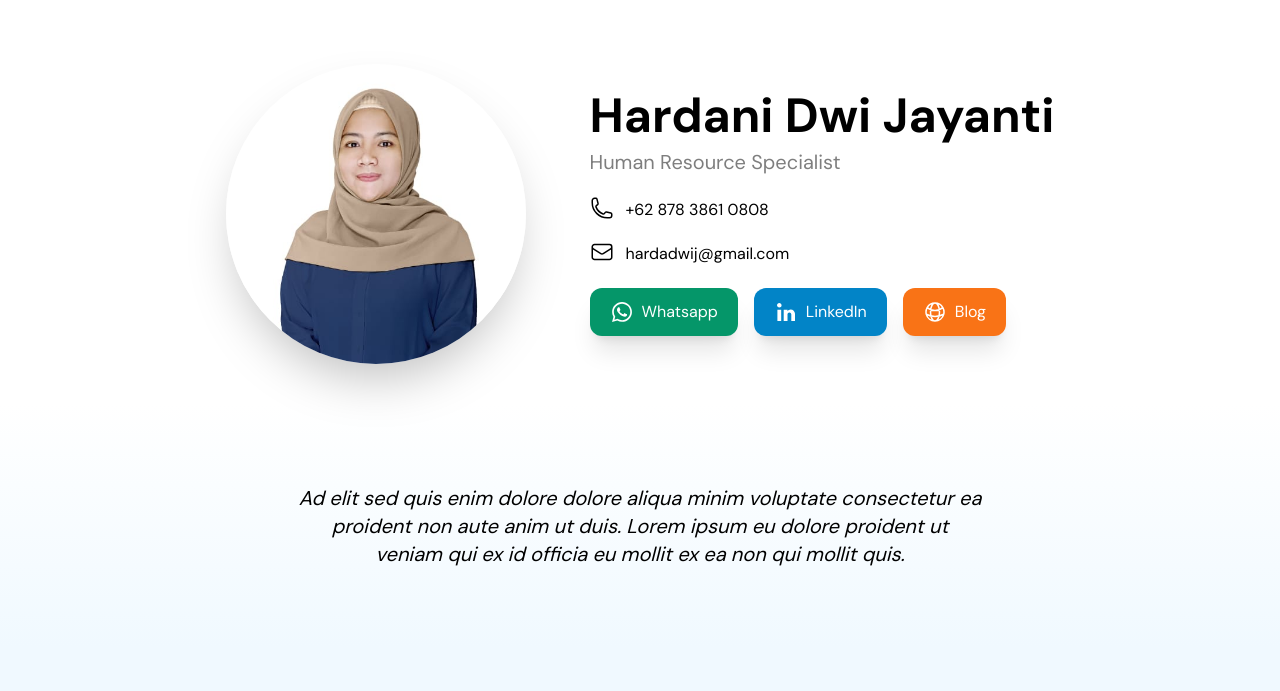
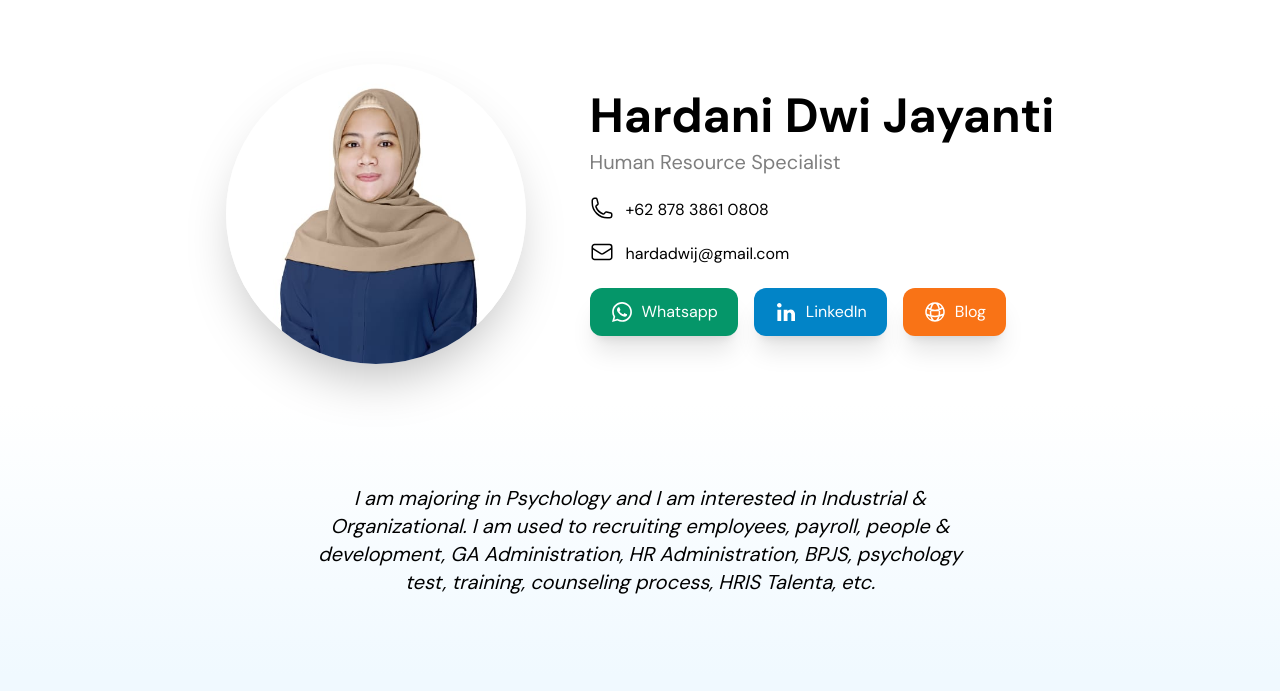
Before and after one commit to hardadwij/hardadwij.github.io, a Jekyll site: the page built from index.html, in a window 1280 px wide and 1400 px high. Shown: the top 691 px of the window. Built offline with Jekyll 4.4.1, drawn with Linux system fonts in a browser that asks for light colours; some of the changed lines change nothing that is shown; some of the changed text lies outside the part shown.

Commit message:
change description and education

```diff
--- a/_config.yml
+++ b/_config.yml
@@ -9,7 +9,7 @@
 
 name: Hardani Dwi Jayanti
 position: Human Resource Specialist
-description: Ad elit sed quis enim dolore dolore aliqua minim voluptate consectetur ea proident non aute anim ut duis. Lorem ipsum eu dolore proident ut veniam qui ex id officia eu mollit ex ea non qui mollit quis.
+description: I am majoring in Psychology and I am interested in Industrial & Organizational. I am used to recruiting employees, payroll, people & development, GA Administration, HR Administration, BPJS, psychology test, training, counseling process, HRIS Talenta, etc.
 location:
 phone: +62 878 3861 0808
 email: hardadwij@gmail.com
@@ -18,24 +18,24 @@
 avatar: assets/img/avatar.jpeg
 
 education:
-  - title: Universitas Mercu Buana
-    bachelor: S2 Psikologi
+  - title: Mercu Buana University
+    bachelor: Master of Psychology
     location: Yogyakarta
-    gpa: 3.9
+    gpa:
     year: 2021-2023
     icon: assets/img/education/umby.jpeg
-  - title: Universitas Ahmad Dahlan
-    bachelor: S1 Psikologi
+  - title: Ahmad Dahlan University
+    bachelor: Bachelor of Psychology
     location: Yogyakarta
-    gpa: 3.1
+    gpa:
     year: 2014-2018
     icon: assets/img/education/uad.jpeg
 
 expertise:
-  - title: aaa
+  - title: Keahlian satu
     description: Ut consequat occaecat excepteur in in in sit nulla ut tempor mollit exercitation. Non exercitation nisi proident in ut consectetur amet aliqua ullamco culpa.
-    icon: https://degiam.github.io/assets/img/avatar-degiam.jpeg
-  - title: bbb
+    icon: assets/img/favicon.png
+  - title: Keahlian dua
     description: Reprehenderit reprehenderit tempor qui aliqua aliquip voluptate proident proident consectetur nisi voluptate.
     icon:
 
--- a/_includes/education.html
+++ b/_includes/education.html
@@ -1,7 +1,7 @@
 <section class="bg-sky-600 text-white py-14">
 	<div class="lg:container mx-auto px-7 lg:px-10">
 
-		<h2 class="text-3xl lg:text-4xl md:text-center font-bold">Education</h2>
+		<h2 class="text-3xl lg:text-4xl md:text-center font-bold">Educations</h2>
 
 		<div class="md:w-fit mx-auto">
 			{% for item in site.education %}
```
